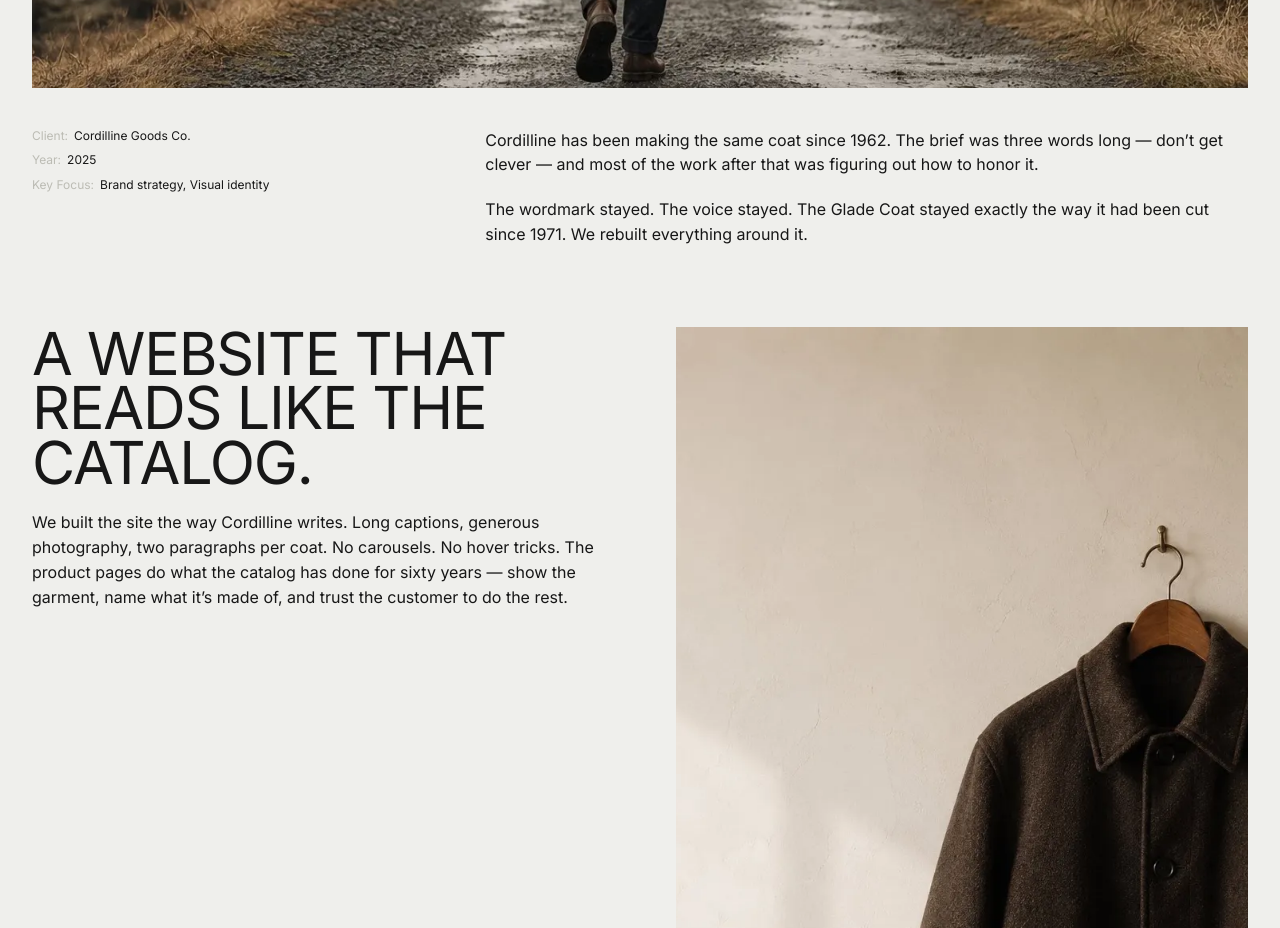
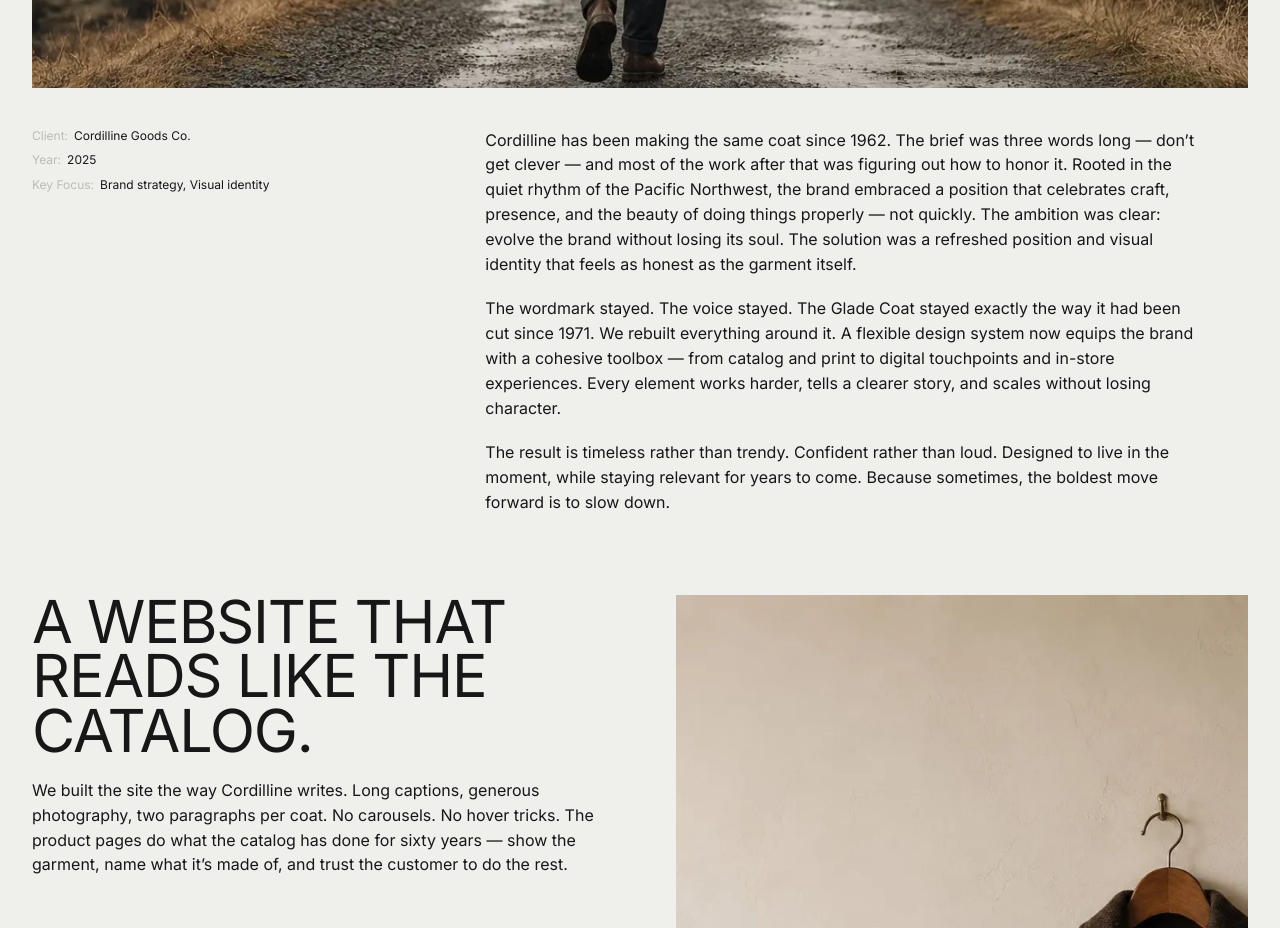
Before and after one commit to KeviinDavis/northbound, a Next.js app: page /work/cordilline in a window 1280 px wide. Shown: the part 960-1888 px from the top of the page. Built offline with nearby package versions, Linux system fonts and the light colour scheme.

Commit message:
first 2 sections completed

```diff
--- a/src/app/work/[slug]/page.js
+++ b/src/app/work/[slug]/page.js
@@ -80,7 +80,7 @@
         <Container variant="default">
           <div className={styles.metaIntroGrid}>
             <ProjectMeta meta={project.meta} />
-            <div>
+            <div className={styles.introBody}>
               {project.intro.body.map((text, i) => (
                 <p
                   key={i}
--- a/src/app/work/[slug]/page.module.css
+++ b/src/app/work/[slug]/page.module.css
@@ -104,6 +104,17 @@
   }
 }
 
+.introBody {
+  max-width: 45rem;
+  font-size: var(--font-body-sm);
+}
+
+@media (min-width: 768px) {
+  .introBody {
+    font-size: var(--font-body);
+  }
+}
+
 .introParagraph {
   margin-bottom: var(--space-l);
 }
--- a/src/content/projects/cordilline.js
+++ b/src/content/projects/cordilline.js
@@ -26,8 +26,9 @@
 
   intro: {
     body: [
-      "Cordilline has been making the same coat since 1962. The brief was three words long \u2014 don\u2019t get clever \u2014 and most of the work after that was figuring out how to honor it.",
-      "The wordmark stayed. The voice stayed. The Glade Coat stayed exactly the way it had been cut since 1971. We rebuilt everything around it.",
+      "Cordilline has been making the same coat since 1962. The brief was three words long \u2014 don\u2019t get clever \u2014 and most of the work after that was figuring out how to honor it. Rooted in the quiet rhythm of the Pacific Northwest, the brand embraced a position that celebrates craft, presence, and the beauty of doing things properly \u2014 not quickly. The ambition was clear: evolve the brand without losing its soul. The solution was a refreshed position and visual identity that feels as honest as the garment itself.",
+      "The wordmark stayed. The voice stayed. The Glade Coat stayed exactly the way it had been cut since 1971. We rebuilt everything around it. A flexible design system now equips the brand with a cohesive toolbox \u2014 from catalog and print to digital touchpoints and in-store experiences. Every element works harder, tells a clearer story, and scales without losing character.",
+      "The result is timeless rather than trendy. Confident rather than loud. Designed to live in the moment, while staying relevant for years to come. Because sometimes, the boldest move forward is to slow down.",
     ],
   },
 
```
